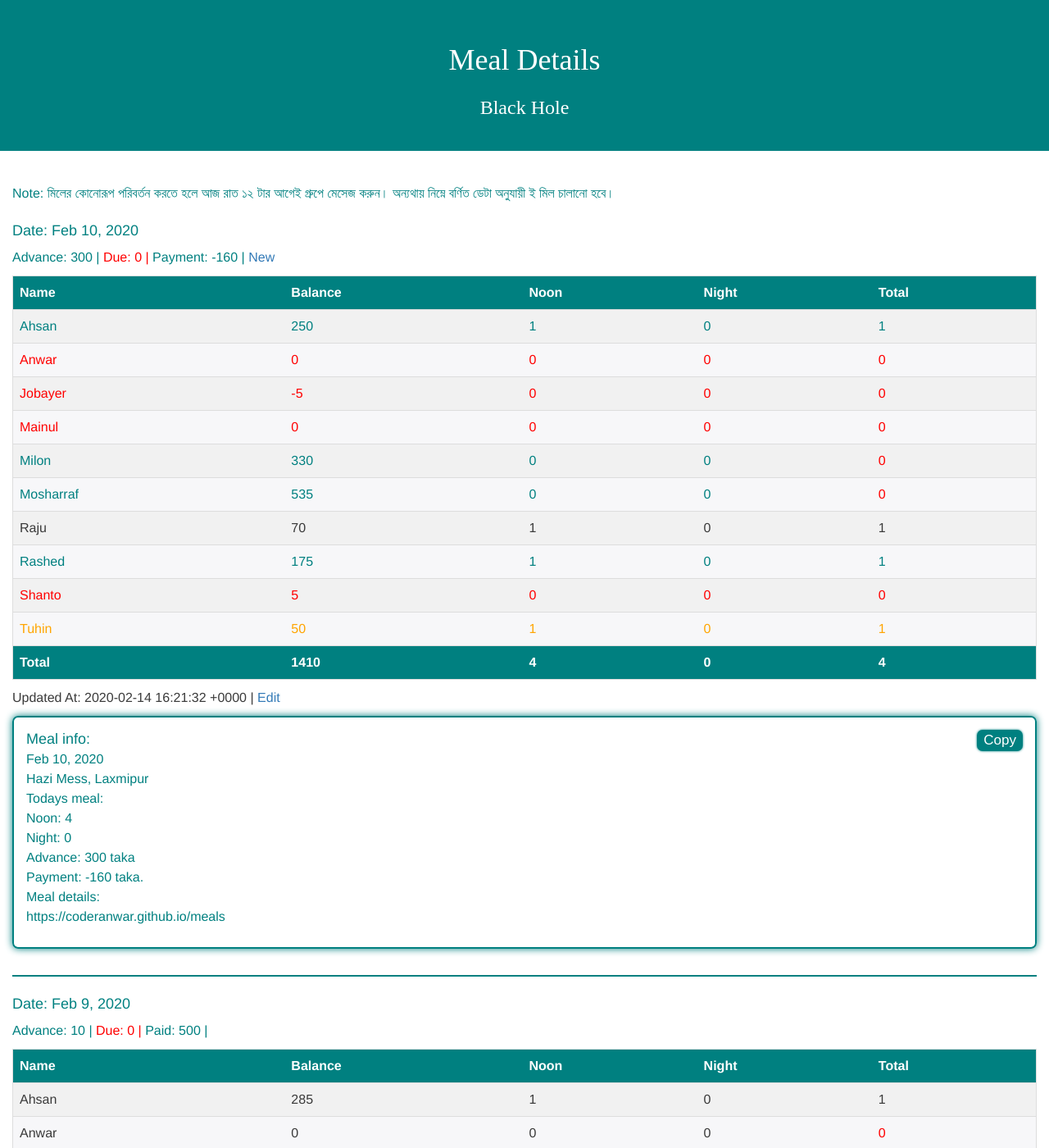
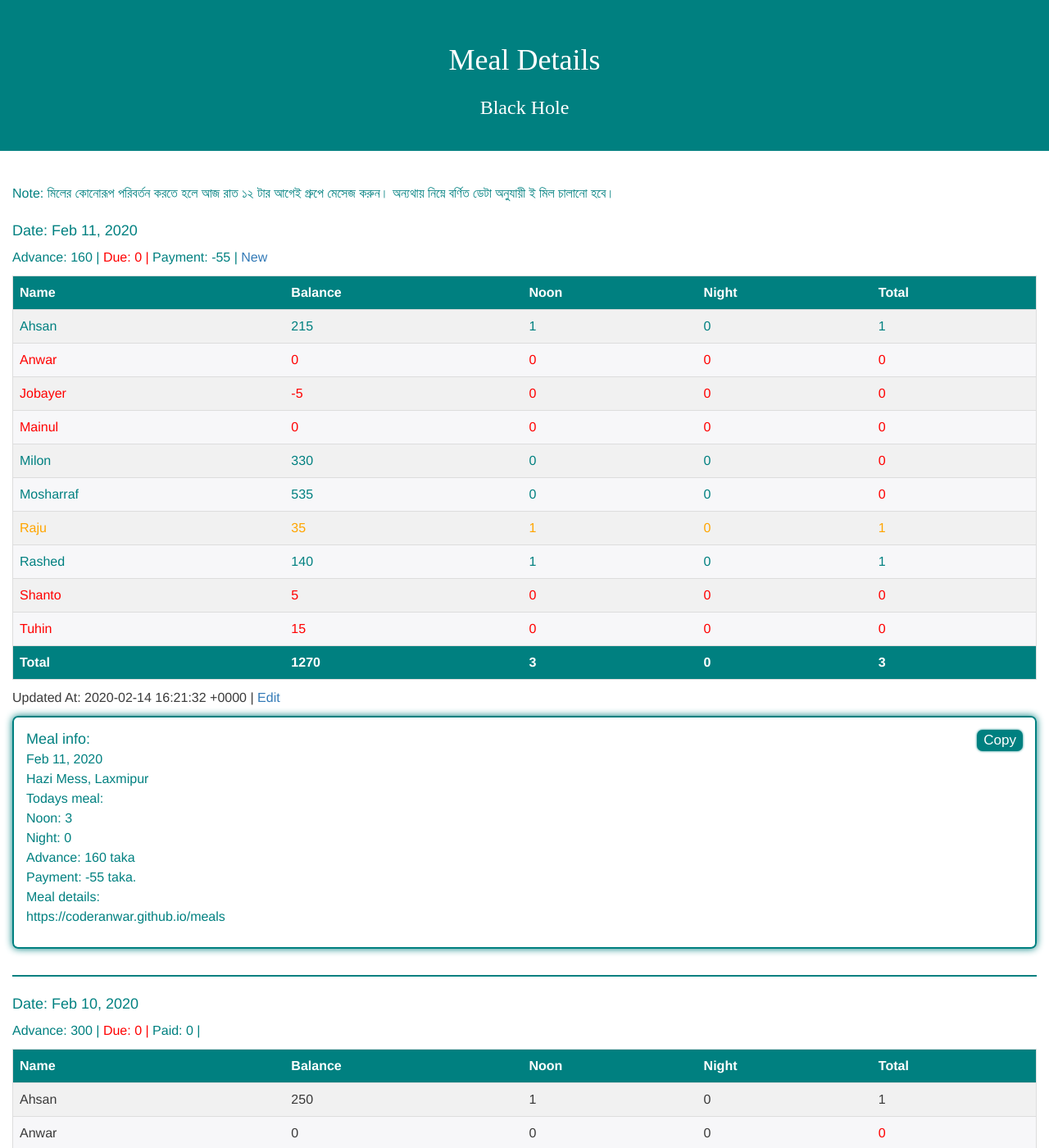
Before and after one commit to coderanwar/meals, a Jekyll site: the page built from index.html, in a window 1280 px wide and 1400 px high. Shown: the whole window at 82% size. Built offline with Jekyll 4.4.1, drawn with Linux system fonts in a browser that asks for light colours.

Commit message:
Update meals.yml

```diff
--- a/_data/meals.yml
+++ b/_data/meals.yml
@@ -1,3 +1,49 @@
+
+- Date: 2020-02-11
+  Paid: 0
+  Advance: 160
+  Due: 0
+  Peoples:
+    - Name: "Ahsan"
+      Balance: 215
+      Noon: 1
+      Night: 0
+    - Name: "Anwar"
+      Balance: 0
+      Noon: 0
+      Night: 0
+    - Name: "Jobayer"
+      Balance: -5
+      Noon: 0
+      Night: 0
+    - Name: "Mainul"
+      Balance: 0
+      Noon: 0
+      Night: 0
+    - Name: "Milon"
+      Balance: 330
+      Noon: 0
+      Night: 0
+    - Name: "Mosharraf"
+      Balance: 535
+      Noon: 0
+      Night: 0
+    - Name: "Raju"
+      Balance: 35
+      Noon: 1
+      Night: 0
+    - Name: "Rashed"
+      Balance: 140
+      Noon: 1
+      Night: 0
+    - Name: "Shanto"
+      Balance: 5
+      Noon: 0
+      Night: 0
+    - Name: "Tuhin"
+      Balance: 15
+      Noon: 0
+      Night: 0
 
 - Date: 2020-02-10
   Paid: 0
```
